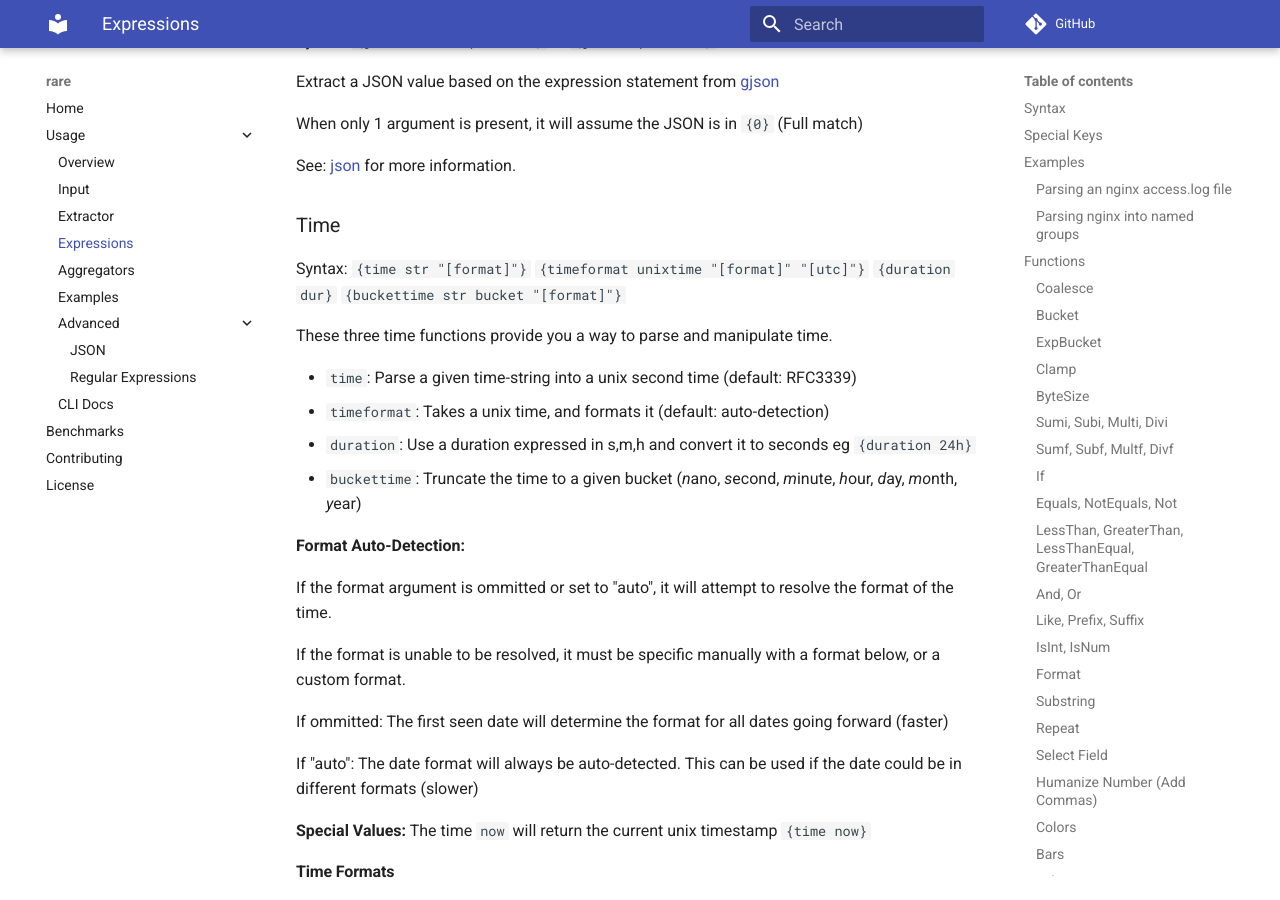
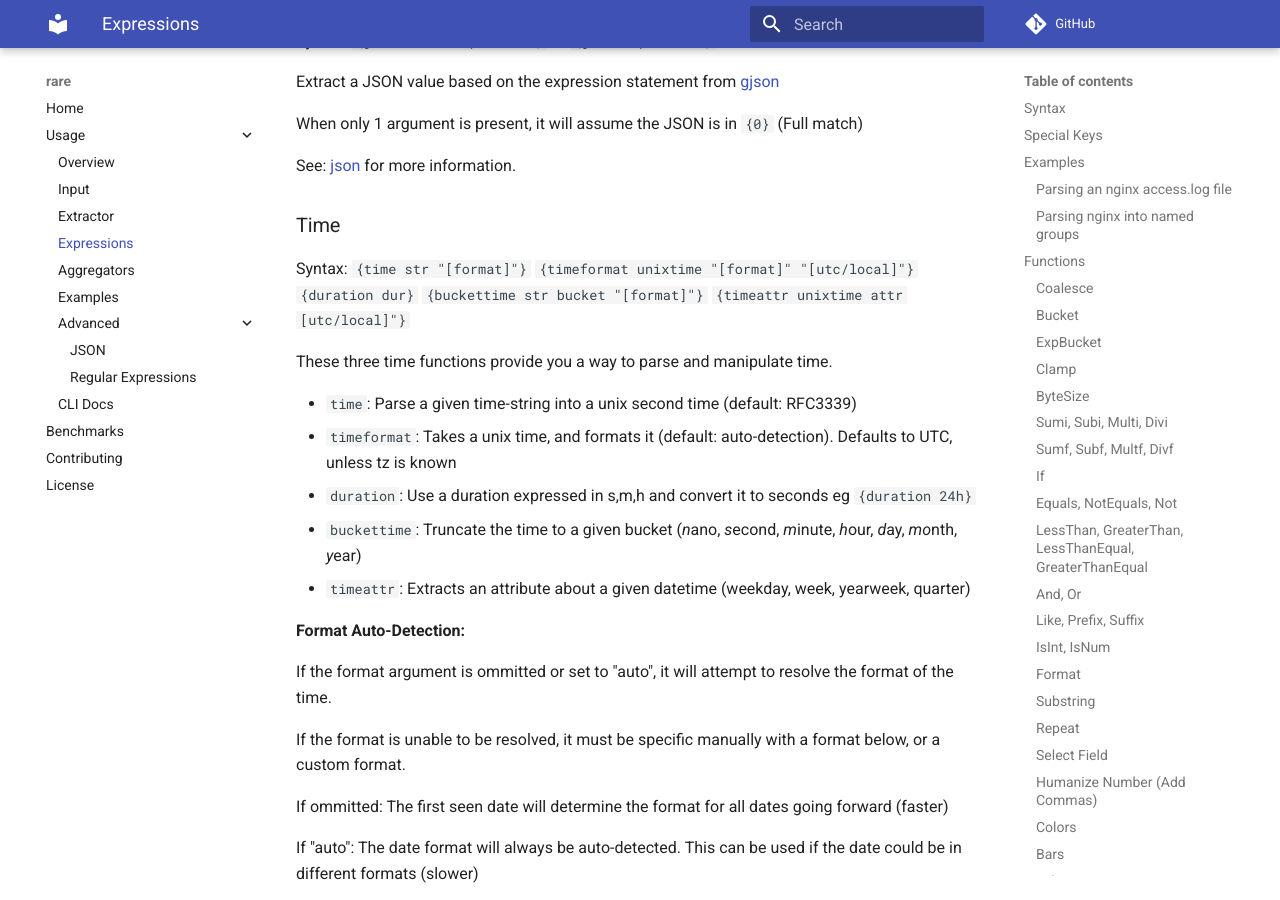
Before and after one commit to zix99/rare, an MkDocs documentation site: the page built from docs/usage/expressions.md, in a window 1280 px wide and 900 px high, scrolled down 6228 px. Built offline with MkDocs 1.6.1 and Material for MkDocs 9.7.7, drawn with Linux system fonts in a browser that asks for light colours; comment, search, counter and statistics services are not loaded.

Commit message:
Document timeattr

```diff
--- a/docs/usage/expressions.md
+++ b/docs/usage/expressions.md
@@ -259,14 +259,15 @@ See: [json](json.md) for more information.
 
 ### Time
 
-Syntax: `{time str "[format]"}` `{timeformat unixtime "[format]" "[utc]"}` `{duration dur}` `{buckettime str bucket "[format]"}`
+Syntax: `{time str "[format]"}` `{timeformat unixtime "[format]" "[utc/local]"}` `{duration dur}` `{buckettime str bucket "[format]"}` `{timeattr unixtime attr [utc/local]"}`
 
 These three time functions provide you a way to parse and manipulate time.
 
  * `time`: Parse a given time-string into a unix second time (default: RFC3339)
- * `timeformat`: Takes a unix time, and formats it (default: auto-detection)
+ * `timeformat`: Takes a unix time, and formats it (default: auto-detection). Defaults to UTC, unless tz is known
  * `duration`: Use a duration expressed in s,m,h and convert it to seconds eg `{duration 24h}`
  * `buckettime`: Truncate the time to a given bucket (*n*ano, *s*econd, *m*inute, *h*our, *d*ay, *mo*nth, *y*ear)
+ * `timeattr`: Extracts an attribute about a given datetime (weekday, week, yearweek, quarter)
 
 **Format Auto-Detection:**
 
```
Also changed, not shown: 1 other file.
